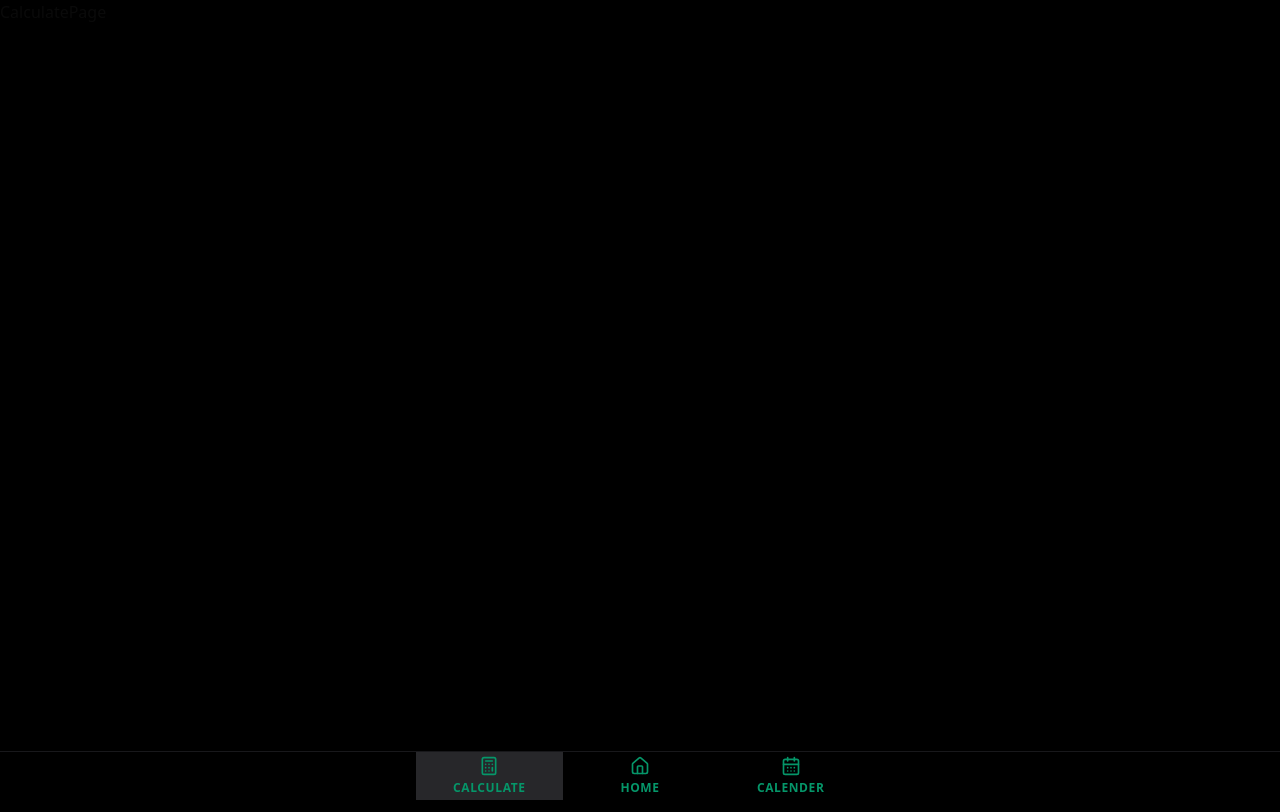
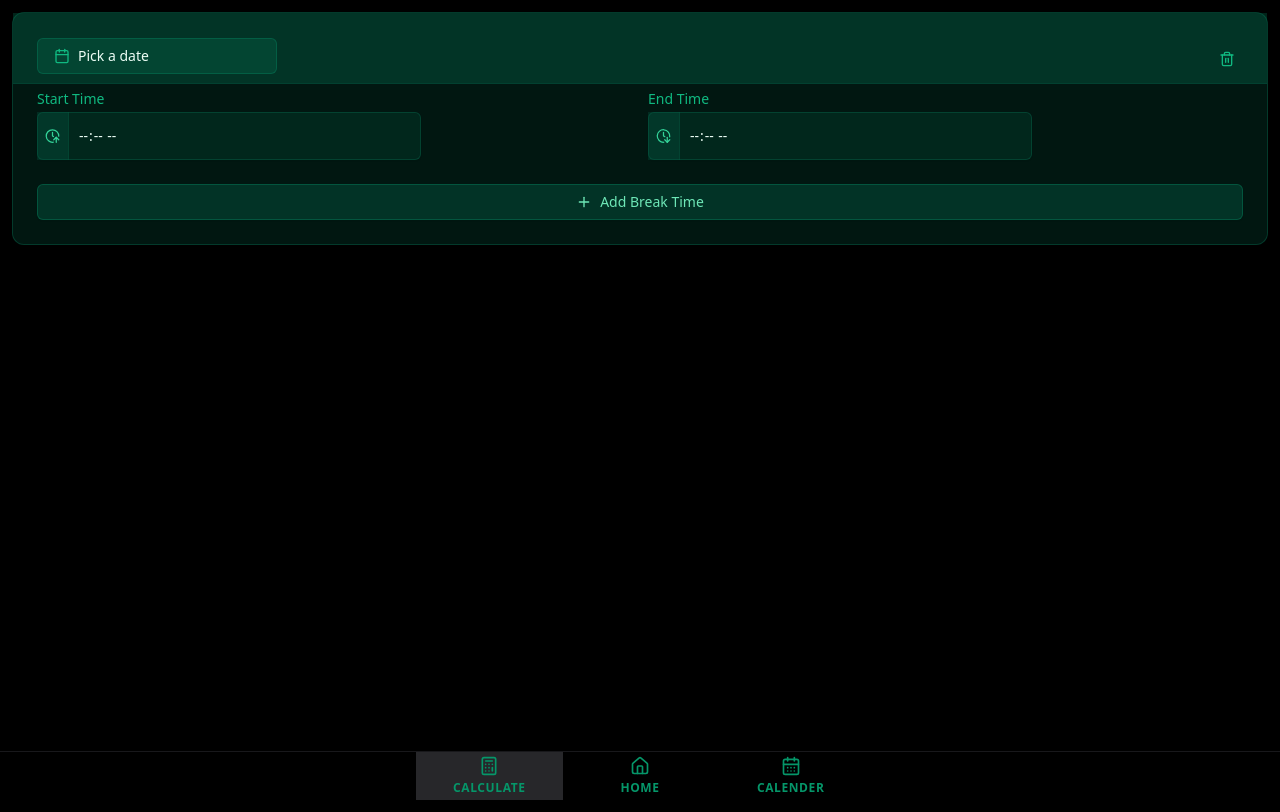
Before and after one commit to reiz0/money-manage, a Next.js app: page /calculate in a window 1280 px wide. Built offline with nearby package versions, Linux system fonts and the light colour scheme.

Commit message:
implement AddBreakTime button and put all component in calculate page

```diff
--- a/src/app/calculate/page.tsx
+++ b/src/app/calculate/page.tsx
@@ -1,7 +1,9 @@
-import React from 'react'
+import { WorkTimeCard } from "@/components/common/WorkTimeCard";
 
 export default function CalculatePage() {
   return (
-    <div>CalculatePage</div>
-  )
+    <div>
+      <WorkTimeCard />
+    </div>
+  );
 }
--- /dev/null
+++ b/src/components/common/WorkTimeCard.tsx
@@ -0,0 +1,39 @@
+import { Button } from "@/components/ui/button";
+import {
+  Card,
+  CardContent,
+  CardFooter,
+  CardHeader,
+} from "@/components/ui/card";
+import { Plus, Trash2 } from "lucide-react";
+import { DatePicker } from "./DatePicker";
+import { TimePicker } from "./TimePicker";
+
+export const WorkTimeCard = () => {
+  return (
+    <Card className="bg-emerald-900/30 border-emerald-800/50 text-emerald-500 m-3">
+      <CardHeader className="flex flex-row items-center justify-between bg-emerald-700/30 border-b border-emerald-800/30 pb-2">
+        <DatePicker />
+        <Button
+          variant="ghost"
+          size="icon"
+          className="h-8 w-8 hover:text-red-400 hover:bg-red-950/20"
+        >
+          <Trash2 />
+        </Button>
+      </CardHeader>
+      <CardContent>
+        <div className="grid grid-cols-2 gap-4 mt-2">
+          <TimePicker label="Start Time" id="startTime" />
+          <TimePicker label="End Time" id="endTime" />
+        </div>
+
+      </CardContent>
+      <CardFooter>
+        <Button variant="outline" className="w-full border-emerald-700/50 bg-emerald-800/40 text-emerald-300 active:bg-emerald-700 active:text-emerald-50 hover:border-emerald-700/50 hover:bg-emerald-800/40 hover:text-emerald-300">
+          <Plus />Add Break Time
+        </Button>
+      </CardFooter>
+    </Card>
+  );
+};
```
